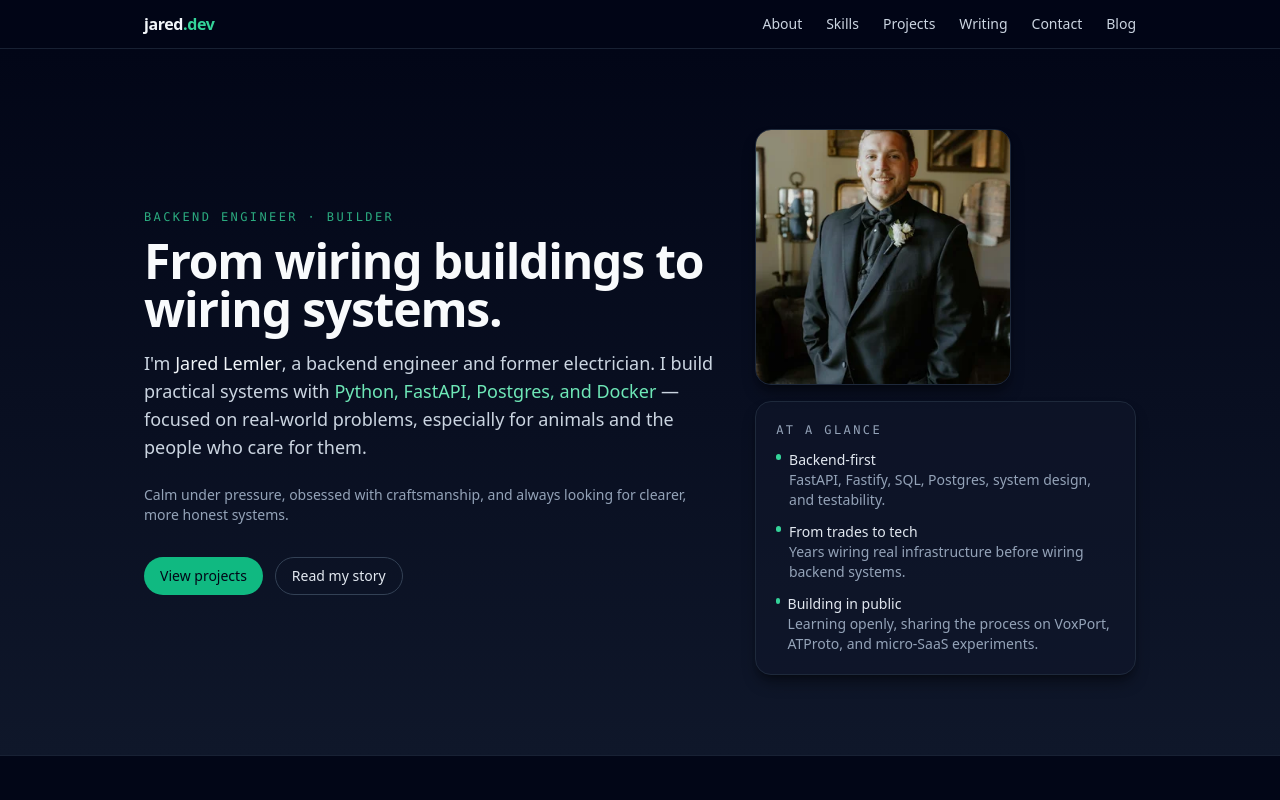
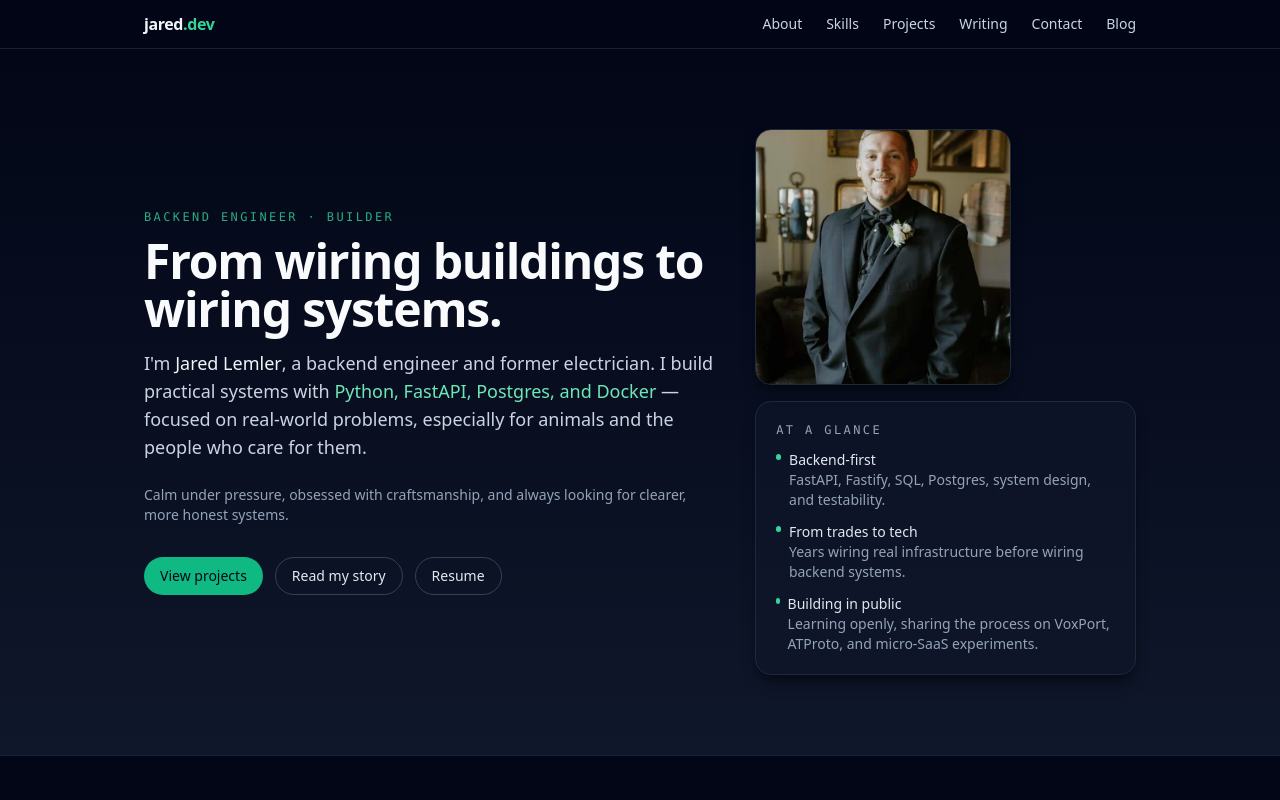
Before and after one commit to JL037/jaredlemler.github.io, a plain HTML site: page index.html in a window 1280 px wide. Shown: the top 800 px of the page. Drawn offline with nearby package versions, Linux system fonts and the light colour scheme.

Commit message:
add resume

```diff
--- a/index.html
+++ b/index.html
@@ -93,6 +93,12 @@
                 class="inline-flex items-center rounded-full border border-slate-700 hover:border-emerald-400 text-sm px-4 py-2 text-slate-200 transition"
               >
                 Read my story
+              </a>
+              <a
+                href="/resume.pdf"
+                class="inline-flex items-center rounded-full border border-slate-700 hover:border-emerald-400 text-sm px-4 py-2 text-slate-200 transition"
+              >
+                Resume
               </a>
             </div>
           </div>
```
Also changed, not shown: 2 other files.
